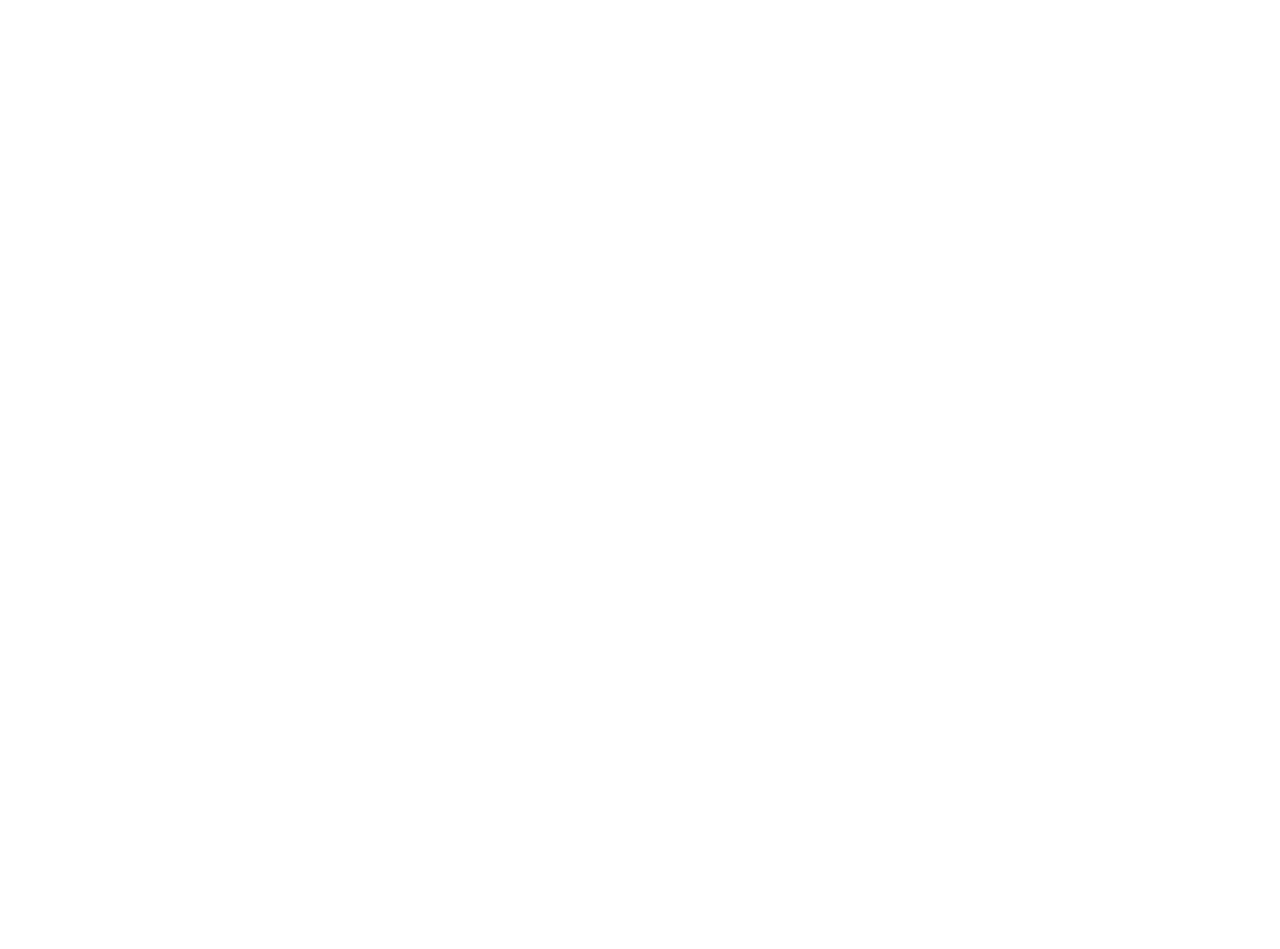
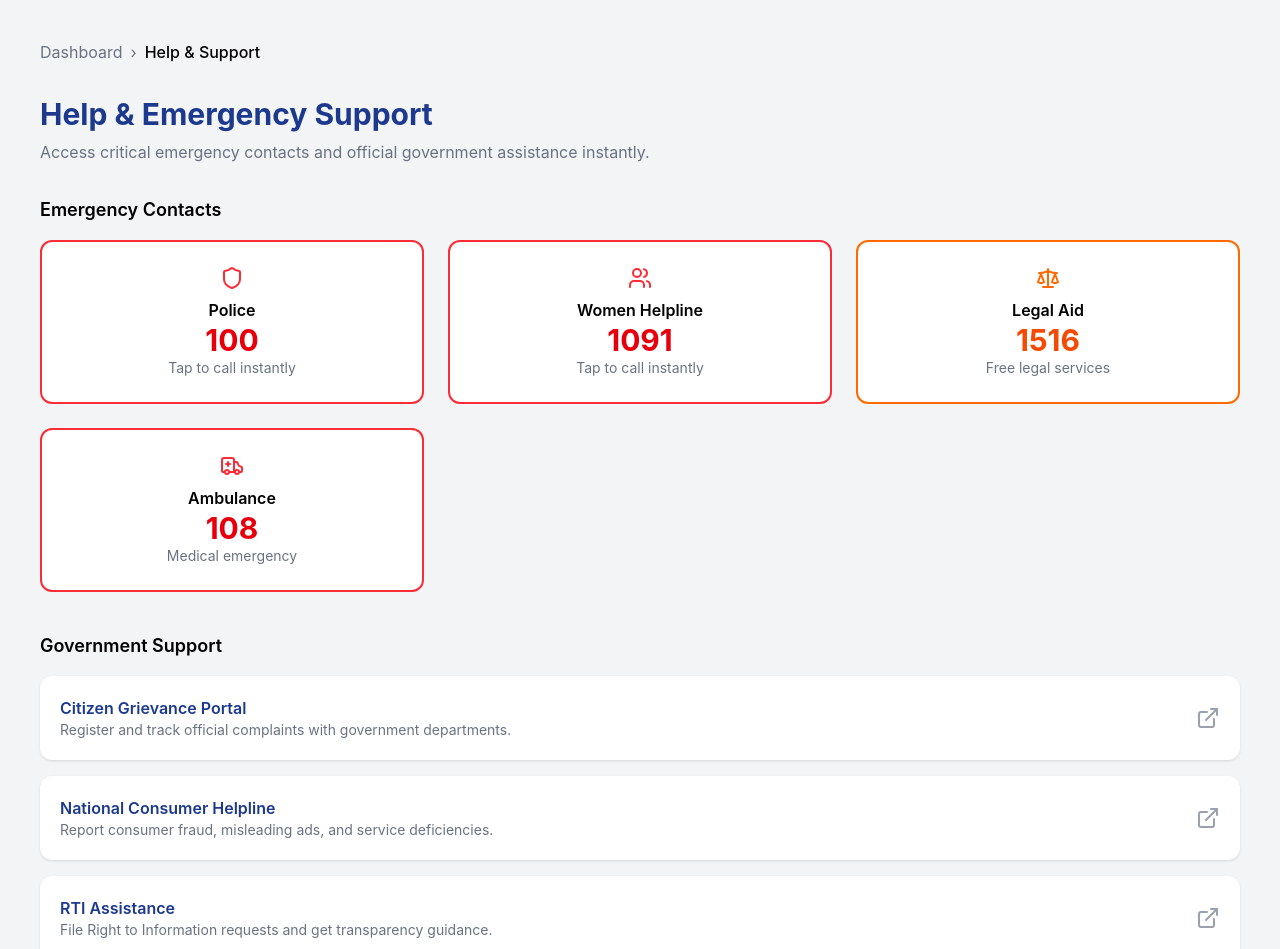
Before and after one commit to shreyanshagrawal/Bharat-Mitra-AI, a React app in the folder frontend/: page /support in a window 1280 px wide. Before the commit this address had no page. Shown: the top 949 px of the page. Before the commit the page ends 800 px from the top, so only its background shows below. Built offline with nearby package versions, Linux system fonts and the light colour scheme; the HTML template or start-up script is replaced by a standard one.

Commit message:
added support page

```diff
--- /dev/null
+++ b/frontend/src/pages/Support/SupportPage.jsx
@@ -0,0 +1,145 @@
+import { Link } from "react-router-dom";
+import {
+    Shield,
+    Users,
+    Scale,
+    Ambulance,
+    Phone,
+    ExternalLink,
+} from "lucide-react";
+
+export default function SupportPage() {
+    return (
+        <div className="min-h-screen bg-gray-100 p-10">
+            {/* Breadcrumb */}
+            <div className="flex items-center gap-2 text-gray-500 mb-8">
+                <Link to="/dashboard">Dashboard</Link>
+
+                <span>›</span>
+
+                <span className="text-black font-medium">Help & Support</span>
+            </div>
+
+            {/* Title */}
+
+            <h1 className="text-3xl font-bold text-blue-900 mb-2">
+                Help & Emergency Support
+            </h1>
+
+            <p className="text-gray-500 mb-8">
+                Access critical emergency contacts and official government assistance
+                instantly.
+            </p>
+
+            {/* Emergency Section */}
+
+            <h2 className="font-semibold text-lg mb-4">Emergency Contacts</h2>
+
+            <div className="grid grid-cols-3 gap-6 mb-10">
+                {/* Police */}
+                <div className="bg-white border-2 border-red-500 rounded-xl p-6 text-center">
+                    <Shield className="mx-auto text-red-500 mb-2" />
+
+                    <h3 className="font-semibold">Police</h3>
+
+                    <p className="text-3xl text-red-600 font-bold">100</p>
+
+                    <p className="text-gray-500 text-sm">Tap to call instantly</p>
+                </div>
+
+                {/* Women */}
+                <div className="bg-white border-2 border-red-500 rounded-xl p-6 text-center">
+                    <Users className="mx-auto text-red-500 mb-2" />
+
+                    <h3 className="font-semibold">Women Helpline</h3>
+
+                    <p className="text-3xl text-red-600 font-bold">1091</p>
+
+                    <p className="text-gray-500 text-sm">Tap to call instantly</p>
+                </div>
+
+                {/* Legal */}
+                <div className="bg-white border-2 border-orange-500 rounded-xl p-6 text-center">
+                    <Scale className="mx-auto text-orange-500 mb-2" />
+
+                    <h3 className="font-semibold">Legal Aid</h3>
+
+                    <p className="text-3xl text-orange-600 font-bold">1516</p>
+
+                    <p className="text-gray-500 text-sm">Free legal services</p>
+                </div>
+
+                {/* Ambulance */}
+                <div className="bg-white border-2 border-red-500 rounded-xl p-6 text-center">
+                    <Ambulance className="mx-auto text-red-500 mb-2" />
+
+                    <h3 className="font-semibold">Ambulance</h3>
+
+                    <p className="text-3xl text-red-600 font-bold">108</p>
+
+                    <p className="text-gray-500 text-sm">Medical emergency</p>
+                </div>
+            </div>
+
+            {/* Government Support */}
+
+            <h2 className="font-semibold text-lg mb-4">Government Support</h2>
+
+            <div className="space-y-4 mb-10">
+                <div className="bg-white p-5 rounded-xl shadow flex justify-between items-center">
+                    <div>
+                        <h3 className="font-semibold text-blue-900">
+                            Citizen Grievance Portal
+                        </h3>
+
+                        <p className="text-gray-500 text-sm">
+                            Register and track official complaints with government
+                            departments.
+                        </p>
+                    </div>
+
+                    <ExternalLink className="text-gray-400" />
+                </div>
+
+                <div className="bg-white p-5 rounded-xl shadow flex justify-between items-center">
+                    <div>
+                        <h3 className="font-semibold text-blue-900">
+                            National Consumer Helpline
+                        </h3>
+
+                        <p className="text-gray-500 text-sm">
+                            Report consumer fraud, misleading ads, and service deficiencies.
+                        </p>
+                    </div>
+
+                    <ExternalLink className="text-gray-400" />
+                </div>
+
+                <div className="bg-white p-5 rounded-xl shadow flex justify-between items-center">
+                    <div>
+                        <h3 className="font-semibold text-blue-900">RTI Assistance</h3>
+
+                        <p className="text-gray-500 text-sm">
+                            File Right to Information requests and get transparency guidance.
+                        </p>
+                    </div>
+
+                    <ExternalLink className="text-gray-400" />
+                </div>
+            </div>
+
+            {/* Buttons */}
+
+            <div className="flex gap-6">
+                <button className="bg-blue-900 text-white px-6 py-3 rounded-lg flex items-center gap-2">
+                    <Phone size={16} />
+                    Call General Helpline
+                </button>
+
+                <button className="bg-orange-500 text-white px-6 py-3 rounded-lg">
+                    Chat with AI Assistant
+                </button>
+            </div>
+        </div>
+    );
+}
--- a/frontend/src/routes/AppRoutes.jsx
+++ b/frontend/src/routes/AppRoutes.jsx
@@ -8,6 +8,7 @@
 import SchemesPage from "../pages/Schemes/SchemesPage";
 import LegalPage from "../pages/Legal/LegalPage";
 import ProfilePage from "../pages/Profile/ProfilePage";
+import SupportPage from "../pages/Support/SupportPage";
 
 export default function AppRoutes() {
     return (
@@ -24,6 +25,7 @@
                 element={<ReportIssuePage />}
             />
             <Route path="/profile" element={<ProfilePage />} />
+            <Route path="/support" element={<SupportPage />} />
         </Routes>
     );
 }
```
